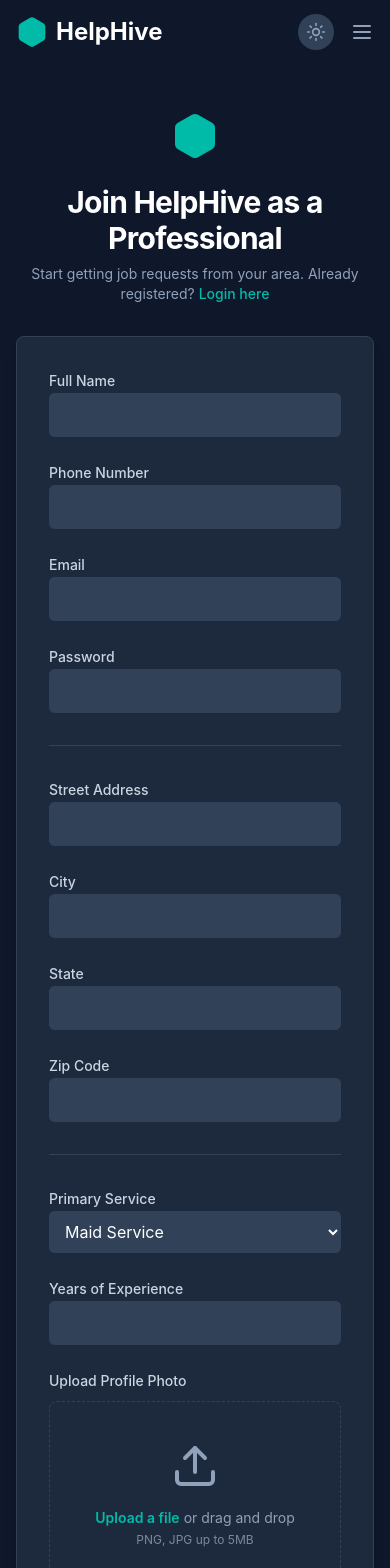
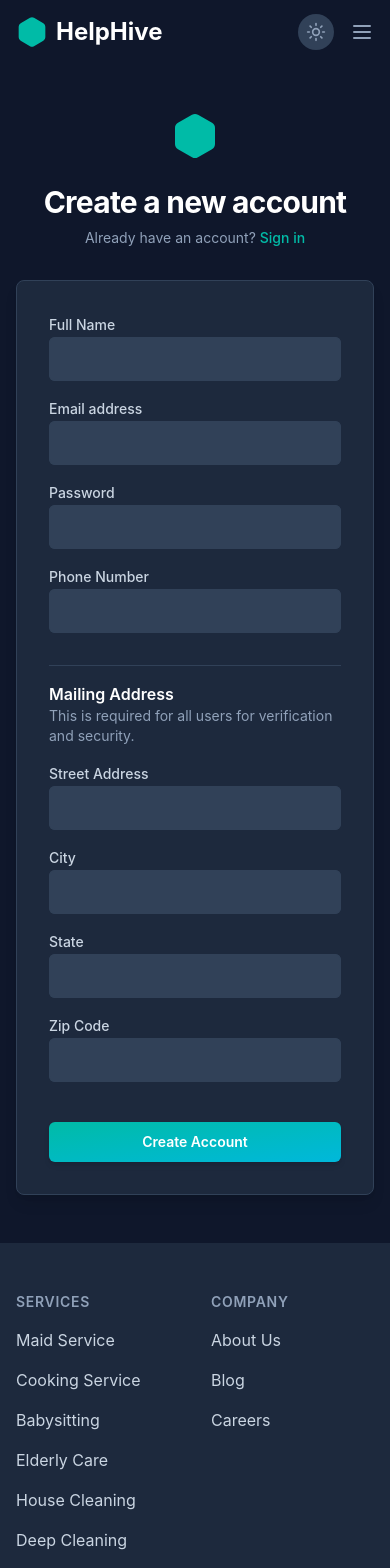
Before and after one commit to pathakkaushik/HelpHive, a React (Vite) app in the folder Frontend/: page /signup in a window 390 px wide. Shown: the top 1568 px of the page. Built offline with nearby package versions, Linux system fonts and the light colour scheme.

Commit message:
commit13

```diff
--- a/Frontend/src/pages/SignUpPage.jsx
+++ b/Frontend/src/pages/SignUpPage.jsx
@@ -1,12 +1,11 @@
 import React, { useState } from 'react';
+import { Link, useNavigate } from 'react-router-dom';
 import Navbar from '../components/Navbar';
 import Footer from '../components/Footer';
-import { Hexagon, Upload } from 'lucide-react';
-import { Link, useNavigate } from 'react-router-dom';
+import { Hexagon } from 'lucide-react';
 import { useAuth } from '../context/AuthContext';
 import toast from 'react-hot-toast';
 import { motion } from 'framer-motion';
-import { AvailableServiceTypes } from '../constants/services'; // <-- IMPORT SERVICES
 
 const pageVariants = {
   initial: { opacity: 0, y: 20 },
@@ -20,72 +19,50 @@ const pageTransition = {
   duration: 0.5,
 };
 
-const WorkerSignUpPage = () => {
+const formContainerVariants = {
+  hidden: { opacity: 0 },
+  visible: {
+    opacity: 1,
+    transition: {
+      delayChildren: 0.2,
+      staggerChildren: 0.08,
+    },
+  },
+};
+
+const formItemVariants = {
+  hidden: { y: 20, opacity: 0 },
+  visible: { y: 0, opacity: 1 },
+};
+
+const SignUpPage = () => {
   const navigate = useNavigate();
-    const { registerWorker } = useAuth();
+  const { register } = useAuth();
   const [formData, setFormData] = useState({
-        fullName: '',
-        email: '',
-        password: '',
-        phone: '',
-        street: '',
-        city: '',
-        state: '',
-        zipCode: '',
-        primaryService: AvailableServiceTypes[0], // Default to the first service in the list
-        experience: '',
+    fullName: '', email: '', password: '', phone: '',
+    street: '', city: '', state: '', zipCode: '',
   });
-    const [profileImage, setProfileImage] = useState(null);
   const [loading, setLoading] = useState(false);
-    const [isDragging, setIsDragging] = useState(false);
 
   const handleChange = (e) => {
     const { name, value } = e.target;
-        setFormData(prev => ({...prev, [name]: value}));
-    };
-
-    const handleFileChange = (e) => {
-        setProfileImage(e.target.files[0]);
-    };
-
-    const handleDragEvents = (e, dragging) => {
-        e.preventDefault();
-        e.stopPropagation();
-        setIsDragging(dragging);
-    };
-
-    const handleDrop = (e) => {
-        handleDragEvents(e, false);
-        if (e.dataTransfer.files && e.dataTransfer.files[0]) {
-            setProfileImage(e.dataTransfer.files[0]);
-        }
+    setFormData(prev => ({ ...prev, [name]: value }));
   };
 
   const handleSubmit = async (e) => {
     e.preventDefault();
     setLoading(true);
-        const toastId = toast.loading("Submitting application...");
-
-        const data = new FormData();
-        for (const key in formData) {
-            data.append(key, formData[key]);
-        }
-        data.append('role', 'WORKER');
-        if (profileImage) {
-            data.append('profileImage', profileImage);
-        }
-
+    const toastId = toast.loading("Creating account...");
     try {
-            await registerWorker(data);
-            toast.success("Application submitted! Please log in.", { id: toastId });
-            navigate('/worker-login');
+      await register({ ...formData, role: 'USER' });
+      toast.success("Registration successful! Please log in.", { id: toastId });
+      navigate('/login');
     } catch (err) {
-            toast.error(err.response?.data?.message || 'Application submission failed.', { id: toastId });
+      toast.error(err.response?.data?.message || 'Registration failed.', { id: toastId });
     } finally {
       setLoading(false);
     }
   };
-
 
   return (
     <motion.div
@@ -98,77 +75,68 @@ const WorkerSignUpPage = () => {
     >
       <Navbar />
       <main className="flex flex-1 items-center justify-center py-12 px-4 sm:px-6 lg:px-8">
-        <div className="w-full max-w-2xl space-y-8">
-          <div>
+        <div className="w-full max-w-lg space-y-8">
+          <motion.div initial={{ opacity: 0 }} animate={{ opacity: 1 }} transition={{ delay: 0.1 }}>
             <Hexagon className="mx-auto h-12 w-auto text-[var(--color-primary)]" fill="currentColor" />
-            <h2 className="mt-6 text-center text-3xl font-bold tracking-tight text-[var(--color-text-strong)]">
-              Join HelpHive as a Professional
-            </h2>
+            <h2 className="mt-6 text-center text-3xl font-bold tracking-tight text-[var(--color-text-strong)]">Create a new account</h2>
             <p className="mt-2 text-center text-sm text-[var(--color-text-muted)]">
-              Start getting job requests from your area. Already registered?{' '}
-              <Link to="/worker-login" className="font-medium text-[var(--color-primary)] hover:text-[var(--color-primary-hover)]">
-                Login here
-              </Link>
+              Already have an account?{' '}
+              <Link to="/login" className="font-medium text-[var(--color-primary)] hover:text-[var(--color-primary-hover)]">Sign in</Link>
             </p>
+          </motion.div>
+          <motion.form
+            className="mt-8 space-y-6 rounded-lg border bg-[var(--color-bg-component)] p-8 shadow-lg"
+            onSubmit={handleSubmit}
+            variants={formContainerVariants}
+            initial="hidden"
+            animate="visible"
+          >
+            <div className="grid grid-cols-1 md:grid-cols-2 gap-x-6 gap-y-4">
+              <motion.div variants={formItemVariants} className="md:col-span-2">
+                <label className="block text-sm font-medium leading-6 text-[var(--color-text)]">Full Name</label>
+                <input name="fullName" type="text" required value={formData.fullName} onChange={handleChange} />
+              </motion.div>
+              <motion.div variants={formItemVariants}>
+                <label className="block text-sm font-medium leading-6 text-[var(--color-text)]">Email address</label>
+                <input name="email" type="email" autoComplete="email" required value={formData.email} onChange={handleChange} />
+              </motion.div>
+              <motion.div variants={formItemVariants}>
+                <label className="block text-sm font-medium leading-6 text-[var(--color-text)]">Password</label>
+                <input name="password" type="password" required value={formData.password} onChange={handleChange} />
+              </motion.div>
+              <motion.div variants={formItemVariants} className="md:col-span-2">
+                <label className="block text-sm font-medium leading-6 text-[var(--color-text)]">Phone Number</label>
+                <input name="phone" type="tel" required value={formData.phone} onChange={handleChange} />
+              </motion.div>
+
+              <motion.div variants={formItemVariants} className="md:col-span-2 mt-4 border-t border-[var(--color-border)] pt-4">
+                <h3 className="text-base font-semibold leading-6 text-[var(--color-text-strong)]">Mailing Address</h3>
+                <p className="text-sm text-[var(--color-text-muted)]">This is required for all users for verification and security.</p>
+              </motion.div>
+
+              <motion.div variants={formItemVariants} className="md:col-span-2">
+                <label className="block text-sm font-medium leading-6 text-[var(--color-text)]">Street Address</label>
+                <input name="street" type="text" required value={formData.street} onChange={handleChange} />
+              </motion.div>
+              <motion.div variants={formItemVariants}>
+                <label className="block text-sm font-medium leading-6 text-[var(--color-text)]">City</label>
+                <input name="city" type="text" required value={formData.city} onChange={handleChange} />
+              </motion.div>
+              <motion.div variants={formItemVariants}>
+                <label className="block text-sm font-medium leading-6 text-[var(--color-text)]">State</label>
+                <input name="state" type="text" required value={formData.state} onChange={handleChange} />
+              </motion.div>
+              <motion.div variants={formItemVariants} className="col-span-full">
+                <label className="block text-sm font-medium leading-6 text-[var(--color-text)]">Zip Code</label>
+                <input name="zipCode" type="text" required value={formData.zipCode} onChange={handleChange} />
+              </motion.div>
             </div>
-          <form className="mt-8 space-y-6 rounded-lg border bg-[var(--color-bg-component)] p-8 shadow-lg" onSubmit={handleSubmit}>
-            <div className="grid grid-cols-1 gap-y-6 gap-x-4 sm:grid-cols-6">
-                <div className="sm:col-span-3"><label className="block text-sm font-medium leading-6 text-[var(--color-text)]">Full Name</label><input type="text" name="fullName" required value={formData.fullName} onChange={handleChange} /></div>
-                <div className="sm:col-span-3"><label className="block text-sm font-medium leading-6 text-[var(--color-text)]">Phone Number</label><input type="tel" name="phone" required value={formData.phone} onChange={handleChange} /></div>
-                <div className="sm:col-span-3"><label className="block text-sm font-medium leading-6 text-[var(--color-text)]">Email</label><input type="email" name="email" required value={formData.email} onChange={handleChange} /></div>
-                <div className="sm:col-span-3"><label className="block text-sm font-medium leading-6 text-[var(--color-text)]">Password</label><input type="password" name="password" required value={formData.password} onChange={handleChange} /></div>
-
-                <div className="col-span-full border-t border-[var(--color-border)] my-2"></div>
-
-                <div className="sm:col-span-6"><label className="block text-sm font-medium leading-6 text-[var(--color-text)]">Street Address</label><input type="text" name="street" required value={formData.street} onChange={handleChange} /></div>
-                <div className="sm:col-span-2"><label className="block text-sm font-medium leading-6 text-[var(--color-text)]">City</label><input type="text" name="city" required value={formData.city} onChange={handleChange} /></div>
-                <div className="sm:col-span-2"><label className="block text-sm font-medium leading-6 text-[var(--color-text)]">State</label><input type="text" name="state" required value={formData.state} onChange={handleChange} /></div>
-                <div className="sm:col-span-2"><label className="block text-sm font-medium leading-6 text-[var(--color-text)]">Zip Code</label><input type="text" name="zipCode" required value={formData.zipCode} onChange={handleChange} /></div>
-
-                <div className="col-span-full border-t border-[var(--color-border)] my-2"></div>
-
-                <div className="sm:col-span-3">
-                  <label className="block text-sm font-medium leading-6 text-[var(--color-text)]">Primary Service</label>
-                  {/* UPDATED: Dynamically generate options */}
-                  <select name="primaryService" value={formData.primaryService} onChange={handleChange}>
-                    {AvailableServiceTypes.map(service => (
-                      <option key={service} value={service}>{service}</option>
-                    ))}
-                  </select>
-                </div>
-                <div className="sm:col-span-3"><label className="block text-sm font-medium leading-6 text-[var(--color-text)]">Years of Experience</label><input type="number" name="experience" required value={formData.experience} onChange={handleChange} /></div>
-
-                <div className="col-span-full">
-                    <label className="block text-sm font-medium leading-6 text-[var(--color-text)]">Upload Profile Photo</label>
-                    <div
-                        className={`mt-2 flex justify-center rounded-lg border border-dashed border-[var(--color-border)] px-6 py-10 transition-colors duration-300 ${isDragging ? 'bg-[var(--color-primary)]/20 border-[var(--color-primary)]' : ''}`}
-                        onDragEnter={(e) => handleDragEvents(e, true)}
-                        onDragOver={(e) => handleDragEvents(e, true)}
-                        onDragLeave={(e) => handleDragEvents(e, false)}
-                        onDrop={handleDrop}
-                    >
-                        <div className="text-center">
-                            <Upload className="mx-auto h-12 w-12 text-[var(--color-text-muted)]" />
-                            <div className="mt-4 flex text-sm leading-6 text-[var(--color-text-muted)]">
-                                <label htmlFor="profileImage" className="relative cursor-pointer rounded-md bg-[var(--color-bg-component)] font-semibold text-[var(--color-primary)] focus-within:outline-none focus-within:ring-2 focus-within:ring-[var(--color-primary)] focus-within:ring-offset-2 focus-within:ring-offset-[var(--color-bg-component)] hover:text-[var(--color-primary-hover)]">
-                                    <span>{profileImage ? 'File selected' : 'Upload a file'}</span>
-                                    <input id="profileImage" name="profileImage" type="file" className="sr-only" onChange={handleFileChange} accept="image/*" />
-                                </label>
-                                <p className="pl-1">or drag and drop</p>
-                            </div>
-                            <p className="text-xs leading-5 text-[var(--color-text-muted)]/80">
-                                {profileImage ? profileImage.name : 'PNG, JPG up to 5MB'}
-                            </p>
-                        </div>
-                    </div>
-                </div>
-            </div>
-            <div className="pt-6">
+            <motion.div variants={formItemVariants} className="pt-4">
               <button type="submit" className="flex w-full justify-center btn btn-primary" disabled={loading}>
-                {loading ? 'Submitting...' : 'Submit Application'}
+                {loading ? 'Creating Account...' : 'Create Account'}
               </button>
-            </div>
-          </form>
+            </motion.div>
+          </motion.form>
         </div>
       </main>
       <Footer />
@@ -176,4 +144,4 @@ const WorkerSignUpPage = () => {
   );
 };
 
-export default WorkerSignUpPage;
+export default SignUpPage;
```
Lines whose indentation alone changed are shown as unchanged.
